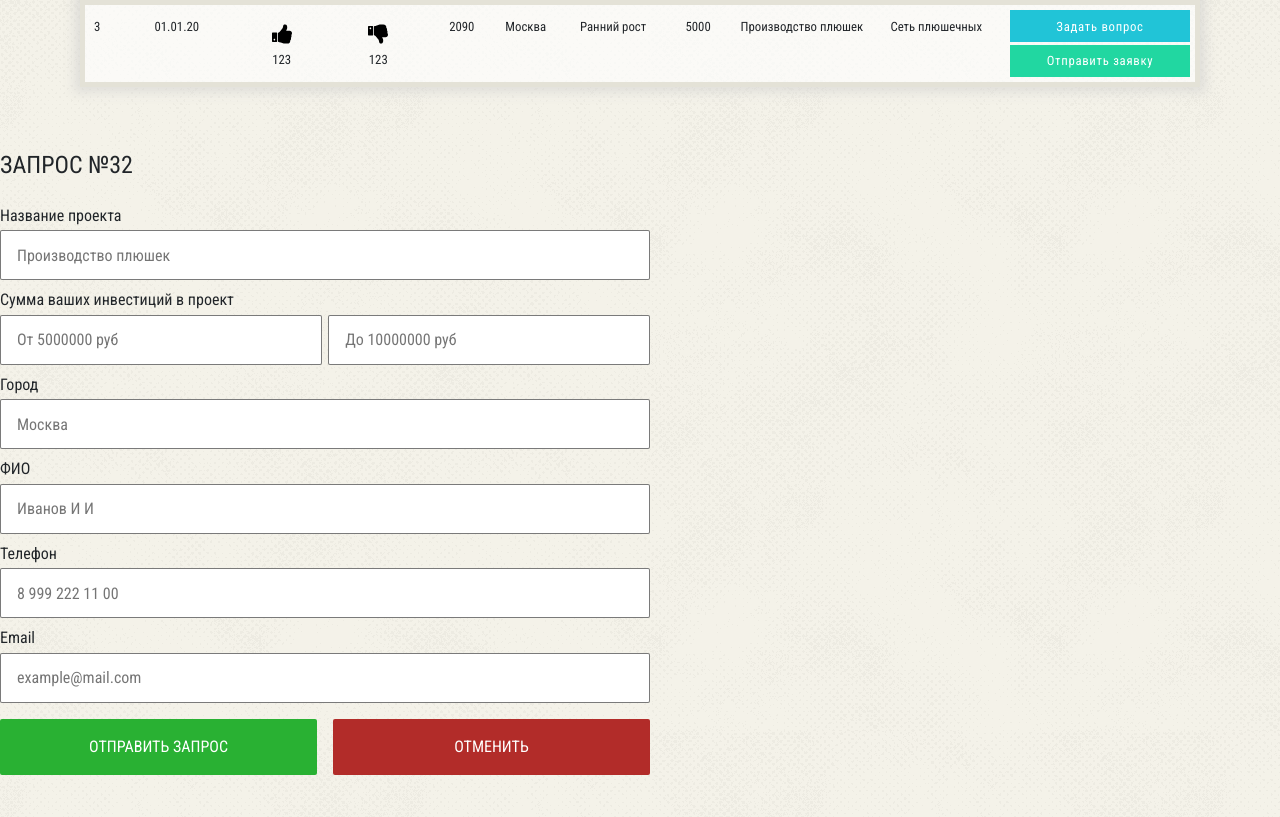
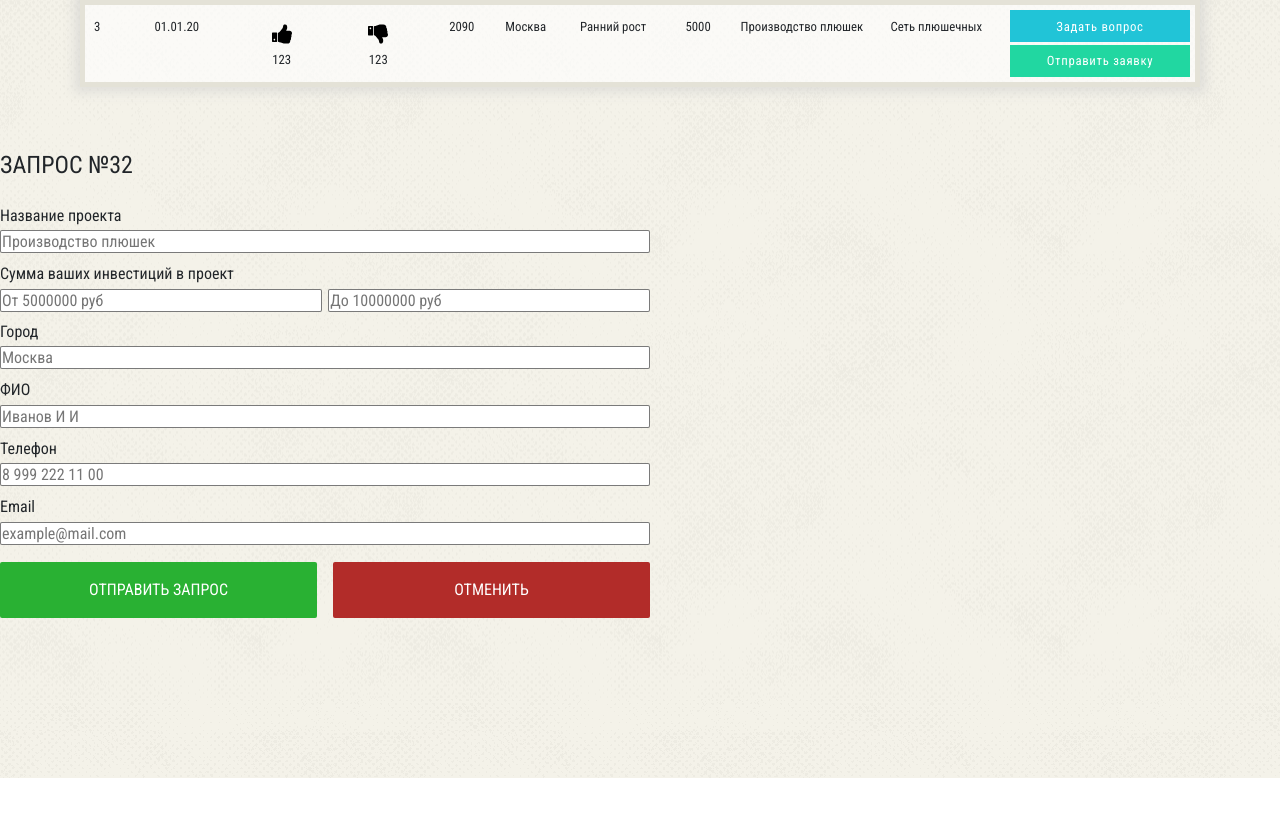
Before and after one commit to BorisSlonov/borisslonov.github.io-ba-list, a plain HTML site: page index.html in a window 1280 px wide. Shown: the part 1163-1980 px from the top of the page. After the commit the page ends 1941 px from the top, so only its background shows below. Drawn offline with nearby package versions, Linux system fonts and the light colour scheme.

Commit message:
Add files via upload

```diff
--- a/css/style.css
+++ b/css/style.css
@@ -1035,9 +1035,9 @@ input:-ms-input-placeholder {
 }
 
 .request-form div input {
+  font-size: 1rem;
   width: 100%;
-  min-height: 50px;
-  padding-left: 1em;
+  padding: 1px;
   height: 100%;
   outline: none;
   border: 1px solid rgba(0, 0, 0, 0.521);
```
